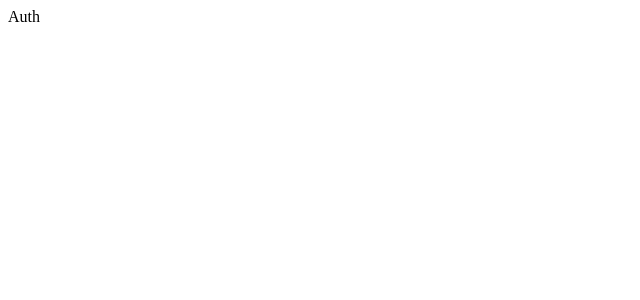
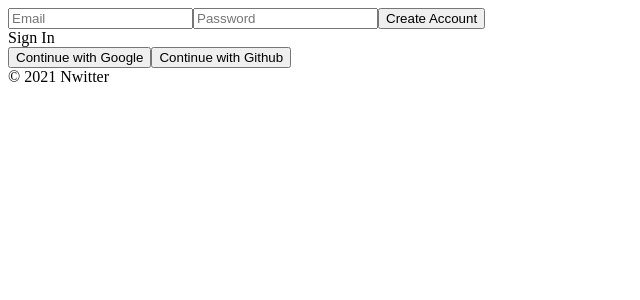
Before and after one commit to fp024/nwitter, a React (Create React App) app: page / in a window 1280 px wide. Shown: the top 300 px of the page, without its empty margins (0-640 px from the left). Built offline with nearby package versions, Linux system fonts and the light colour scheme; no server answers.

Commit message:
~p93 로그인, 로그아웃하기

```diff
--- a/src/components/App.js
+++ b/src/components/App.js
@@ -1,7 +1,28 @@
-import AppRouter from "./Router";
+import { useEffect, useState } from "react";
+import AppRouter from "components/Router";
+import { authService } from "fbase";
 
 function App() {
-  return <AppRouter />;
+  const [init, setInit] = useState(false);
+  const [isLoggedIn, setIsLoggedIn] = useState(false);
+
+  useEffect(() => {
+    authService.onAuthStateChanged((user) => {
+      if (user) {
+        setIsLoggedIn(user);
+      } else {
+        setIsLoggedIn(false);
+      }
+      setInit(true);
+    });
+  }, []);
+
+  return (
+    <>
+      {init ? <AppRouter isLoggedIn={isLoggedIn} /> : "initializing..."}
+      <footer>&copy; {new Date().getFullYear()} Nwitter</footer>
+    </>
+  );
 }
 
 export default App;
--- a/src/components/Router.js
+++ b/src/components/Router.js
@@ -1,11 +1,8 @@
-import { useState } from "react";
 import { HashRouter as Router, Route, Switch } from "react-router-dom";
-import Auth from "../routes/Auth";
-import Home from "../routes/Home";
+import Auth from "routes/Auth";
+import Home from "routes/Home";
 
-
-const AppRouter = () => {
-  const [isLoggedIn, setIsLoggedIn] = useState(false);
+const AppRouter = ({isLoggedIn}) => {
   return (
     <Router>
       <Switch>
--- /dev/null
+++ b/src/fbase.js
@@ -0,0 +1,23 @@
+import firebase from "firebase/compat/app";
+/*
+  firebase/app 으로 import 하면, 아래 오류가 발생한다.
+  Attempted import error: 'firebase/app' does not contain a default export (imported as 'firebase').
+  https://stackoverflow.com/questions/68946446/how-do-i-fix-a-firebase-9-0-import-error-attempted-import-error-firebase-app
+*/
+import "firebase/compat/auth"
+/*
+  "firebase/auth" 을 import 하면 아래 오류가 발생한다.  app과 마찬가지로 compat경로를 붙인다.
+  TypeError: firebase_compat_app__WEBPACK_IMPORTED_MODULE_0__.default.auth is not a function
+*/
+
+const firebaseConfig = {
+  apiKey: process.env.REACT_APP_API_KEY,
+  authDomain: process.env.REACT_APP_AUTH_DOMAIN,
+  projectId: process.env.REACT_APP_PROJECT_ID,
+  storageBucket: process.env.REACT_APP_STORAGE_BUCKET,
+  messagingSenderId: process.env.REACT_APP_MESSAGING_SENDER_ID,
+  appId: process.env.REACT_APP_APP_ID
+};
+
+firebase.initializeApp(firebaseConfig);
+export const authService = firebase.auth();
--- a/src/firebase.js
+++ /dev/null
@@ -1,17 +0,0 @@
-import firebase from "firebase/compat/app";
-/*
-  firebase/app 으로 import 하면, 아래 오류가 발생한다.
-  Attempted import error: 'firebase/app' does not contain a default export (imported as 'firebase').
-  https://stackoverflow.com/questions/68946446/how-do-i-fix-a-firebase-9-0-import-error-attempted-import-error-firebase-app
-*/
-
-const firebaseConfig = {
-  apiKey: "process.env.REACT_APP_API_KEY",
-  authDomain: "process.env.REACT_APP_AUTH_DOMAIN",
-  projectId: "process.env.REACT_APP_PROJECT_ID",
-  storageBucket: "process.env.REACT_APP_STORAGE_BUCKET",
-  messagingSenderId: "process.env.REACT_APP_MESSAGING_SENDER_ID",
-  appId: "process.env.REACT_APP_APP_ID"
-};
-
-export default firebase.initializeApp(firebaseConfig);
--- a/src/index.js
+++ b/src/index.js
@@ -1,9 +1,6 @@
 import React from 'react';
 import ReactDOM from 'react-dom';
-import App from './components/App';
-import firebase from "./firebase";
-
-console.log(firebase);
+import App from 'components/App';
 
 ReactDOM.render(
   <React.StrictMode>
--- a/src/routes/Auth.js
+++ b/src/routes/Auth.js
@@ -1,3 +1,74 @@
-const Auth = () => <span>Auth</span>;
+import { authService } from "fbase";
+import { useState } from "react";
+
+const Auth = () => {
+  const [email, setEmail] = useState("");
+  const [password, setPassword] = useState("");
+  const [newAccount, setNewAccount] = useState(true);
+  const [error, setError] = useState("");
+
+  const onChange = (event) => {
+    const {
+      target: { name, value },
+    } = event;
+    if (name === "email") {
+      setEmail(value);
+    } else if (name === "password") {
+      setPassword(value);
+    }
+  }
+
+  const onSubmit = async (event) => {
+    event.preventDefault();
+    try {
+      let data;
+      if (newAccount) {
+        // create new Account
+        data = await authService.createUserWithEmailAndPassword(email, password);
+      } else {
+        // log in
+        data = await authService.signInWithEmailAndPassword(email, password);
+      }
+      console.log(data);
+    } catch (error) {
+      setError(error.message);
+    }
+  };
+
+  const toggleAccount = () => setNewAccount((prev) => !prev);
+
+  return (
+    <div>
+      <form onSubmit={onSubmit}>
+        <input
+          name="email"
+          type="email"
+          placeholder="Email"
+          required
+          value={email}
+          onChange={onChange}
+        />
+
+        <input
+          name="password"
+          type="password"
+          placeholder="Password"
+          required
+          value={password}
+          onChange={onChange}
+        />
+        <input type="submit" value={newAccount ? "Create Account" : "Log In"} />
+        {error}
+      </form>
+      <span onClick={toggleAccount}>
+        {newAccount ? "Sign In" : "Create Account"}
+      </span>
+      <div>
+        <button>Continue with Google</button>
+        <button>Continue with Github</button>
+      </div>
+    </div>
+  )
+}
 
 export default Auth;
```
Also changed, not shown: jsconfig.json (added, +8 -0 lines).
